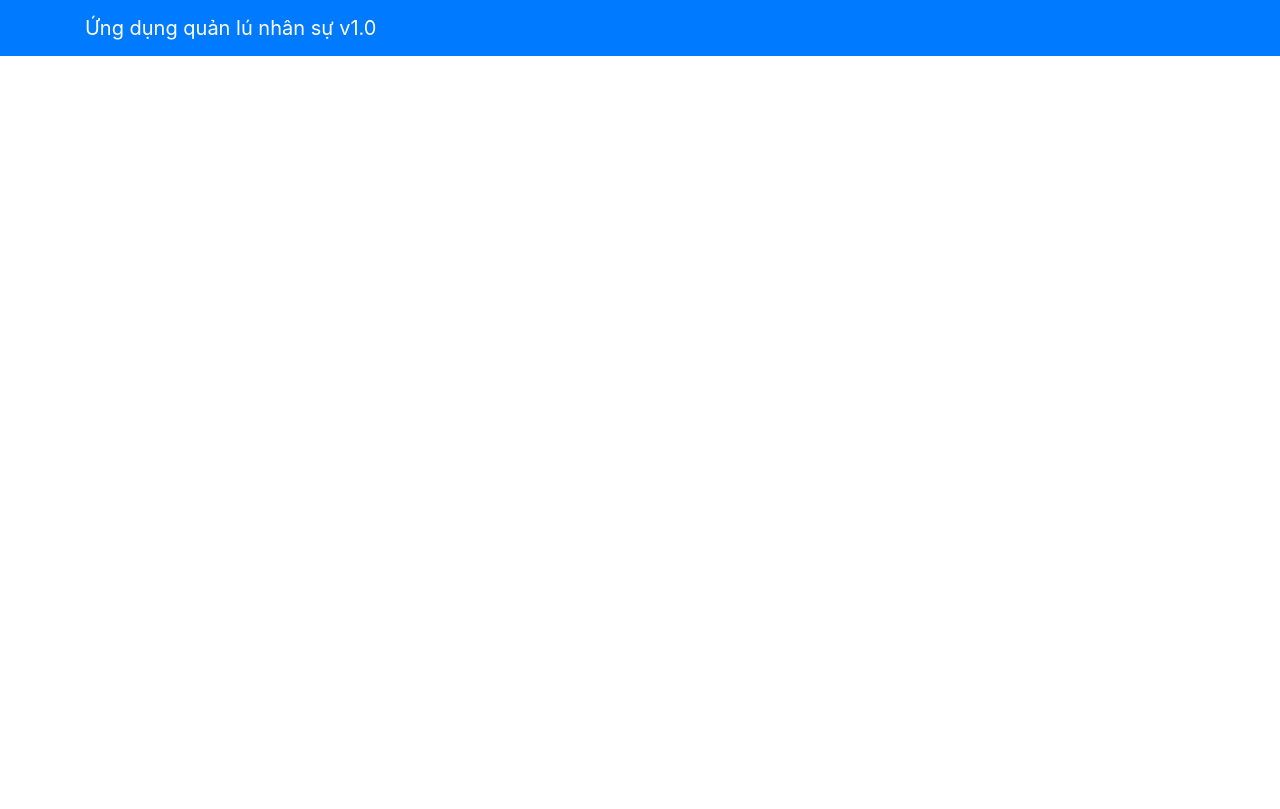
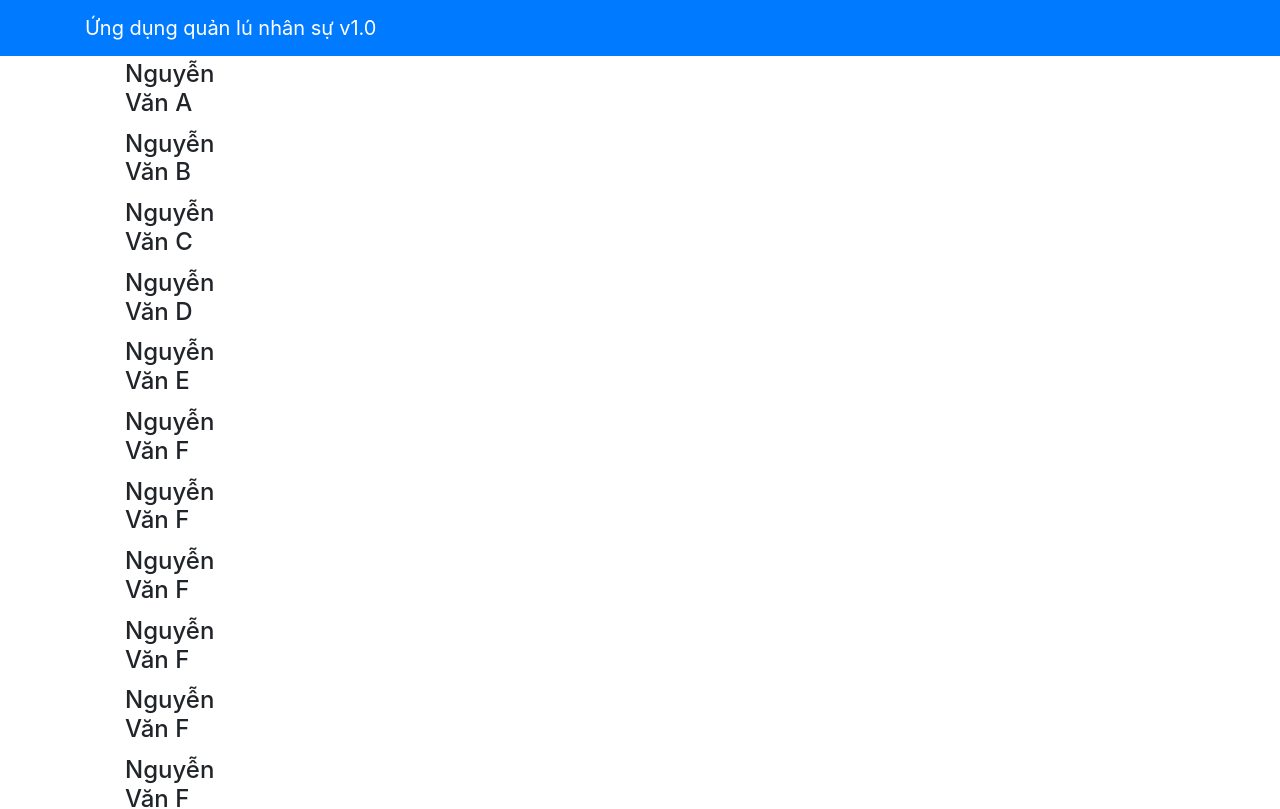
Before and after one commit to quachanhhao1698/Funix_RJS101x_01-A_VN_DN, a React (Create React App) app: page / in a window 1280 px wide. Shown: the top 809 px of the page. Built offline with nearby package versions, Linux system fonts and the light colour scheme.

Commit message:
Fix StaffListComponent.js file

```diff
--- a/src/App.js
+++ b/src/App.js
@@ -1,5 +1,6 @@
 import { Navbar, NavbarBrand } from 'reactstrap';
 import './App.css';
+import StaffList from './components/StaffListComponent';
 
 
 function App() {
@@ -10,6 +11,7 @@ function App() {
           <NavbarBrand href='/'>Ứng dụng quản lú nhân sự v1.0</NavbarBrand>
         </div>
       </Navbar>
+      <StaffList/>
     </div>
   );
 }
--- a/src/components/StaffListComponent.js
+++ b/src/components/StaffListComponent.js
@@ -1,6 +1,6 @@
 import React,{Component} from "react";
 import {Media} from 'reactstrap';
-import {STAFFS} from './shared/staffs.jsx'
+import {STAFFS} from '../shared/staffs';
 
 class StaffList extends Component{
     constructor(props) {
@@ -12,7 +12,18 @@ class StaffList extends Component{
     }
 
     render() {
-        const staffList;
+
+        const staffList=this.state.staffs.map((staffs)=> {
+            return (
+                <div key={staffs.id} className="col-12 col-md-5 mt-1">
+                    <Media tag="li">
+                        <Media heading>{staffs.name}</Media>
+                    </Media>
+
+                </div>
+            );
+        });
+
         return(
             <div className="container">
                 <div className="row">
```
